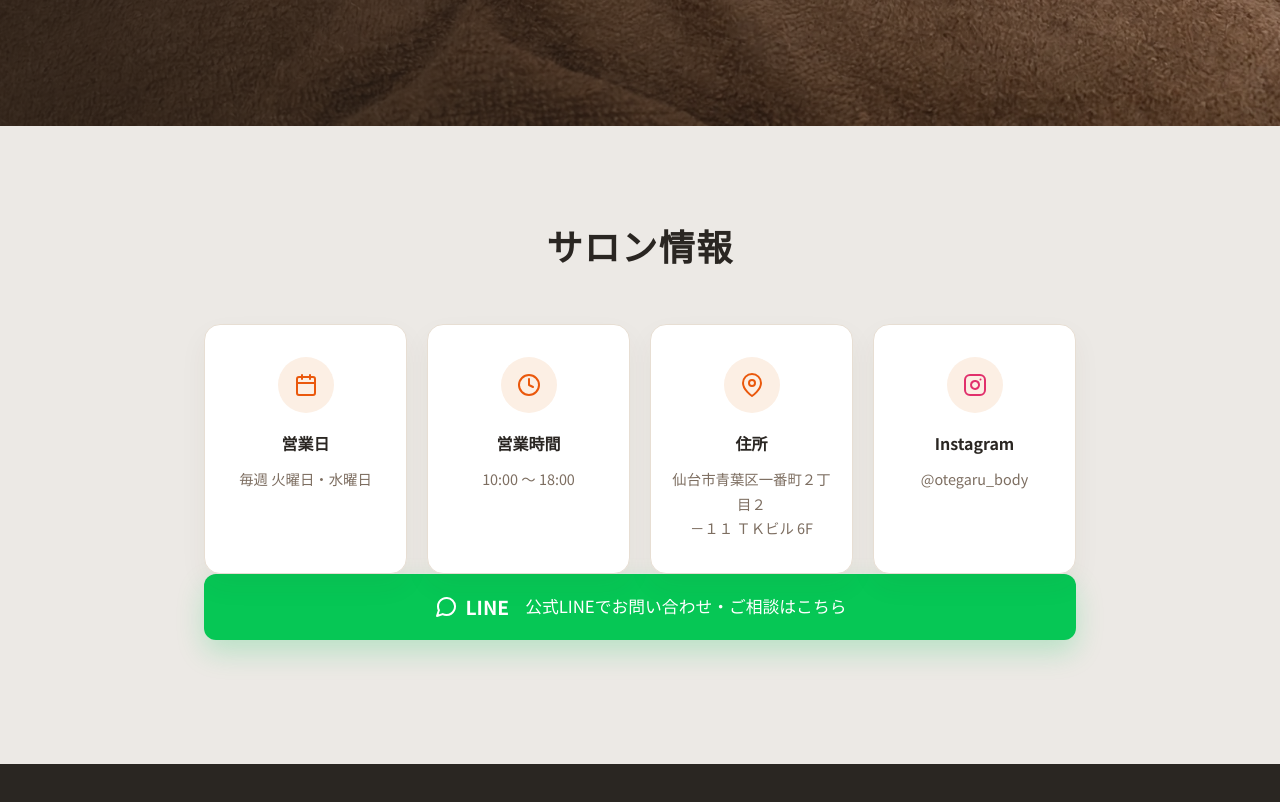
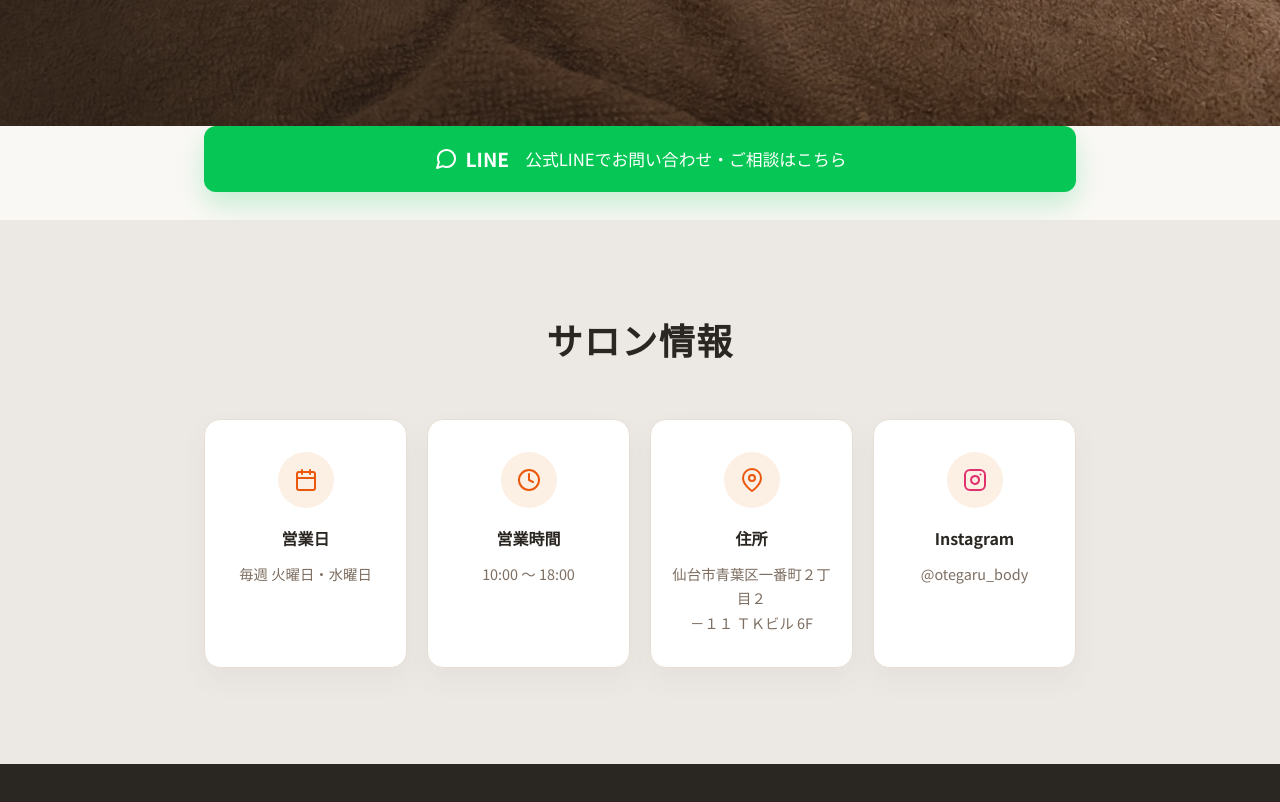
Before and after one commit to otegarubody-cloud/otegaru.body, a Next.js app in the folder otegaru-system/: page / in a window 1280 px wide. Shown: the part 700-1502 px from the top of the page. Built offline with nearby package versions, Linux system fonts and the light colour scheme; no server answers; the database is empty.

Commit message:
Move LINE banner between hero and salon info

```diff
--- a/otegaru-system/src/app/page.tsx
+++ b/otegaru-system/src/app/page.tsx
@@ -60,6 +60,15 @@ export default async function Home() {
         </div>
       </section>
 
+      <section className="line-banner">
+        <div className="container">
+          <Link href={settings.line_url} target="_blank" className="btn-line" style={{ display: 'flex', alignItems: 'center', justifyContent: 'center', gap: '8px' }}>
+            <svg width="24" height="24" viewBox="0 0 24 24" fill="none" stroke="#ffffff" strokeWidth="2" strokeLinecap="round" strokeLinejoin="round"><path d="M21 11.5a8.38 8.38 0 0 1-.9 3.8 8.5 8.5 0 0 1-7.6 4.7 8.38 8.38 0 0 1-3.8-.9L3 21l1.9-5.7a8.38 8.38 0 0 1-.9-3.8 8.5 8.5 0 0 1 4.7-7.6 8.38 8.38 0 0 1 3.8-.9h.5a8.48 8.48 0 0 1 8 8v.5z"></path></svg>
+            <strong>LINE</strong> <span className="line-text">公式LINEでお問い合わせ・ご相談はこちら</span>
+          </Link>
+        </div>
+      </section>
+
       <section className="info-section">
         <div className="container">
           <div className="text-center section-heading">
@@ -96,11 +105,6 @@ export default async function Home() {
               <p>{settings.instagram_id}</p>
             </a>
           </div>
-
-          <Link href={settings.line_url} target="_blank" className="btn-line" style={{ display: 'flex', alignItems: 'center', justifyContent: 'center', gap: '8px' }}>
-            <svg width="24" height="24" viewBox="0 0 24 24" fill="none" stroke="#ffffff" strokeWidth="2" strokeLinecap="round" strokeLinejoin="round"><path d="M21 11.5a8.38 8.38 0 0 1-.9 3.8 8.5 8.5 0 0 1-7.6 4.7 8.38 8.38 0 0 1-3.8-.9L3 21l1.9-5.7a8.38 8.38 0 0 1-.9-3.8 8.5 8.5 0 0 1 4.7-7.6 8.38 8.38 0 0 1 3.8-.9h.5a8.48 8.48 0 0 1 8 8v.5z"></path></svg>
-            <strong>LINE</strong> <span className="line-text">公式LINEでお問い合わせ・ご相談はこちら</span>
-          </Link>
         </div>
       </section>
 
```
